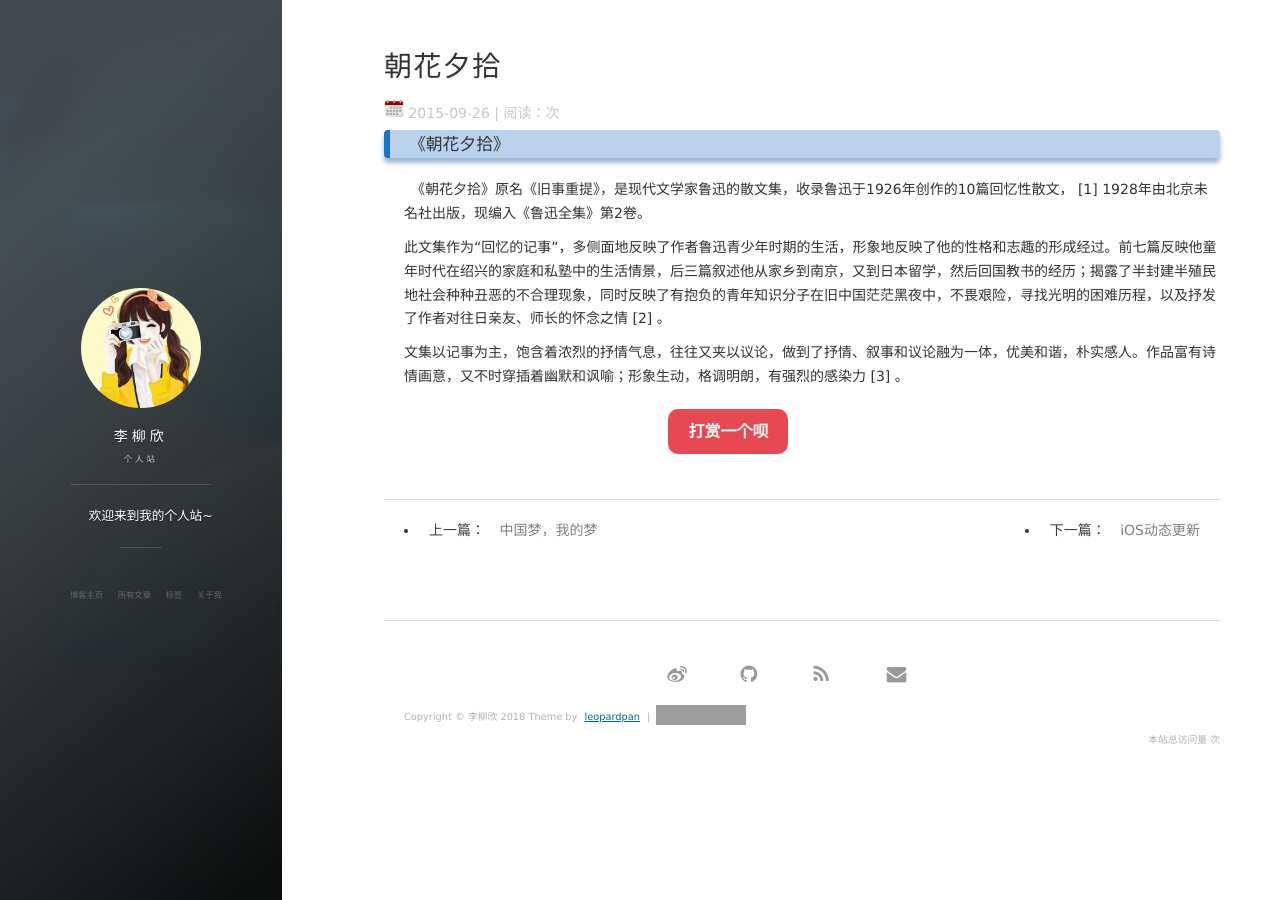
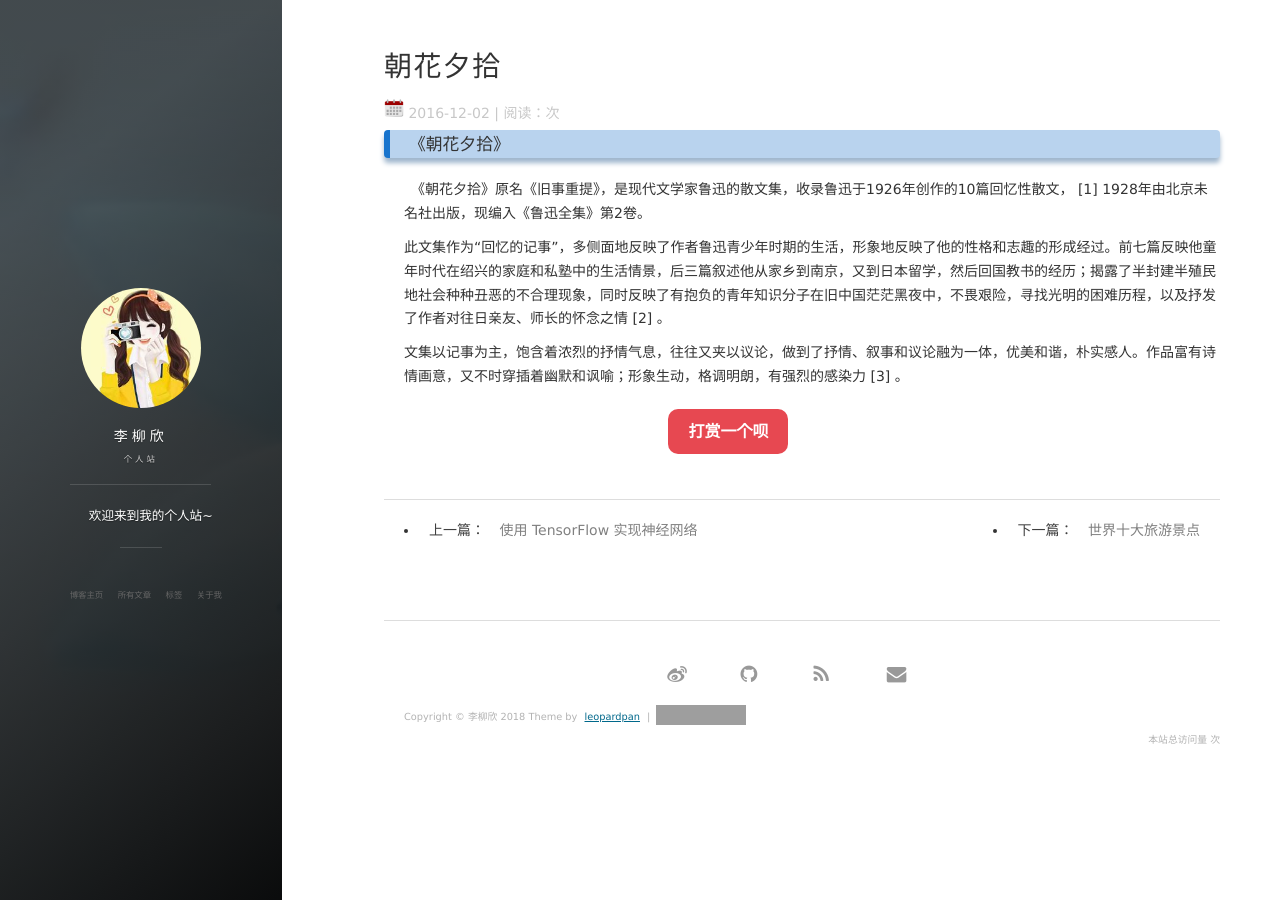
Before and after one commit to luckyabgelgirl/luckyabgelgirl.github.io, a Jekyll site: the page built from _posts/2016-12-02-朝花夕拾.md, in a window 1280 px wide. Built offline with Jekyll 4.4.1, drawn with Linux system fonts in a browser that asks for light colours; nearby versions of some CDN libraries; comment, search, counter and statistics services are not loaded; grey boxes are pictures that could not be loaded.

Commit message:
Update 2016-12-02-朝花夕拾.md

```diff
--- a/_posts/2016-12-02-朝花夕拾.md
+++ b/_posts/2016-12-02-朝花夕拾.md
@@ -1,7 +1,7 @@
 ---
 layout: post
 title: "朝花夕拾"
-date: 2015-09-26 18:15:06
+date: 2016-12-02 18:15:06
 description: "朝花夕拾"
 tag: iOS
 ---
```
